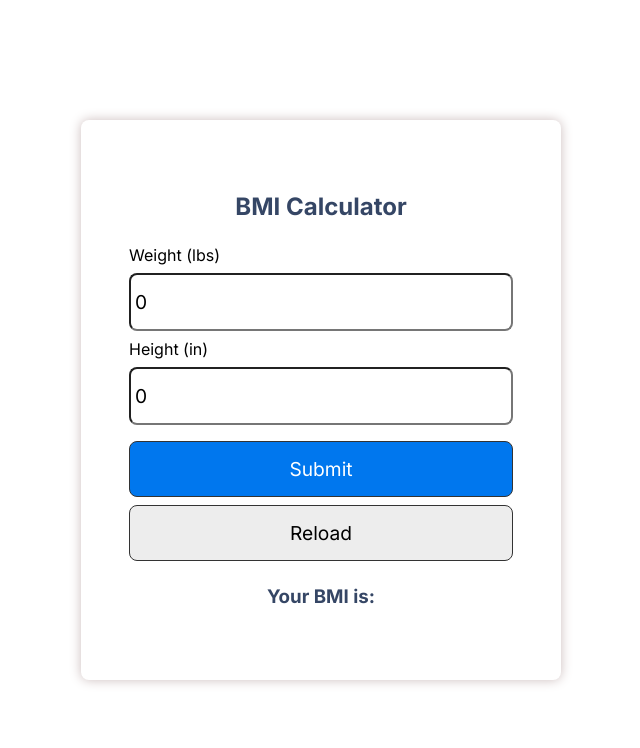
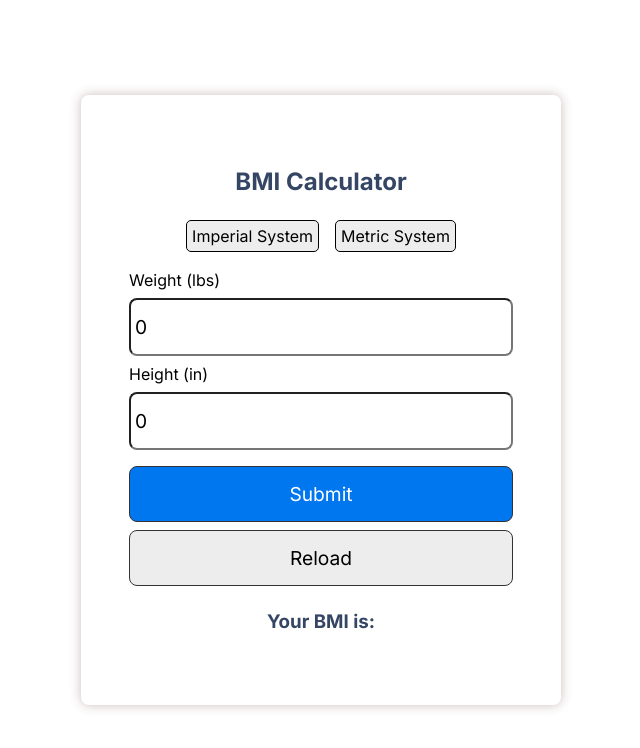
Before and after one commit to iiitl/bmi_calculator, a React (Create React App) app: page / in a window 1280 px wide. Shown: the top 748 px of the page, without its empty margins (319-959 px from the left). Built offline with nearby package versions, Linux system fonts and the light colour scheme.

Commit message:
Fix #3: Added feature to calculate BMI in metric system

```diff
--- a/src/App.js
+++ b/src/App.js
@@ -1,6 +1,6 @@
 import './App.css';
 import './index.css'
-import React, {useState} from 'react'
+import React, { useState } from 'react'
 
 function App() {
 	// state
@@ -8,6 +8,21 @@ function App() {
 	const [height, setHeight] = useState(0)
 	const [bmi, setBmi] = useState('')
 	const [message, setMessage] = useState('')
+	const [isImperial, setIsImperial] = useState(true);
+	const [unitWeight, setUnitWeight] = useState("lbs");
+	const [unitHeight, setUnitHeight] = useState("in");
+
+	function displayMessage(bmi) {
+		if (bmi < 18.5) {
+			setMessage('You are underweight')
+		} else if (bmi >= 18.5 && bmi < 25) {
+			setMessage('You have healthy weight')
+		} else if (bmi >= 25 && bmi < 30) {
+			setMessage('You are overweight')
+		} else {
+			setMessage('You are obese')
+		}
+	}
 
 	let calcBmi = (event) => {
 		event.preventDefault()
@@ -16,39 +31,54 @@ function App() {
 		if (weight === 0 || height === 0) {
 			alert('Please enter a valid weight and height')
 		} else {
+			if (isImperial === true) {
 				let bmi = (weight / (height * height) * 703)
-      setBmi(bmi.toFixed(1))
-
-
-        if (bmi < 18.5) {
-          setMessage('You are underweight')
-        }  else if (bmi >= 18.5 && bmi < 25) {
-          setMessage('You have healthy weight')
-        } else if (bmi>=25 && bmi <30) {
-          setMessage('You are overweight')
-        }else{
-          setMessage('You are obese')
+				displayMessage(bmi)
+				setBmi(() => {
+					return bmi.toFixed(1)
+				})
+			} else {
+				let bmi = (weight / (height * height))
+				displayMessage(bmi)
+				setBmi(() => {
+					return bmi.toFixed(1)
+				})
+			}
+		}
 	}
 
+	const toggleUnitSystem = (e) => {
+		setIsImperial(() => {
+			if (e.target.innerText === "Imperial System") {
+				setUnitWeight(() => "lbs")
+				setUnitHeight(() => "in")
+				return true;
 			}
+			setUnitWeight(() => "kg")
+			setUnitHeight(() => "m")
+			return false;
+		})
 	}
 
 	let reload = () => {
 		window.location.reload()
 	}
 
-
 	return (
 		<div className="app">
 			<div className='container'>
 				<h2 className='center'>BMI Calculator</h2>
+				<div className='unit-system-container'>
+					<button className='unit-system-btn' onClick={toggleUnitSystem}>Imperial System</button>
+					<button className='unit-system-btn' onClick={toggleUnitSystem}>Metric System</button>
+				</div>
 				<form onSubmit={calcBmi}>
 					<div>
-            <label>Weight (lbs)</label>
+						<label>Weight ({unitWeight})</label>
 						<input type="text" placeholder='Enter Weight in lbs' value={weight} onChange={(e) => setWeight(e.target.value)} />
 					</div>
 					<div>
-            <label>Height (in)</label>
+						<label>Height ({unitHeight})</label>
 						<input type="text" placeholder='Enter height in inches' value={height} onChange={(event) => setHeight(event.target.value)} />
 					</div>
 					<div>
--- a/src/index.css
+++ b/src/index.css
@@ -73,3 +73,30 @@ p {
 .img-container img {
   height: 200px;
 }
+
+
+/* unit system buttons */
+.unit-system-container {
+  display: flex;
+  justify-content: center;
+  margin: 18px;
+}
+
+.unit-system-btn {
+  font-size: 1rem;
+  margin-left: 0.5rem;
+  margin-right: 0.5rem;
+  padding: 5px;
+  border-radius: 5px;
+  border: 1px solid black;
+  background-color: #ededed;
+}
+
+.unit-system-btn:hover {
+  background-color: #e0e0e0;
+  cursor: pointer;
+}
+
+.unit-system-btn:active {
+  background-color: #d6d6d6;
+}
```
Lines whose indentation alone changed are shown as unchanged.
